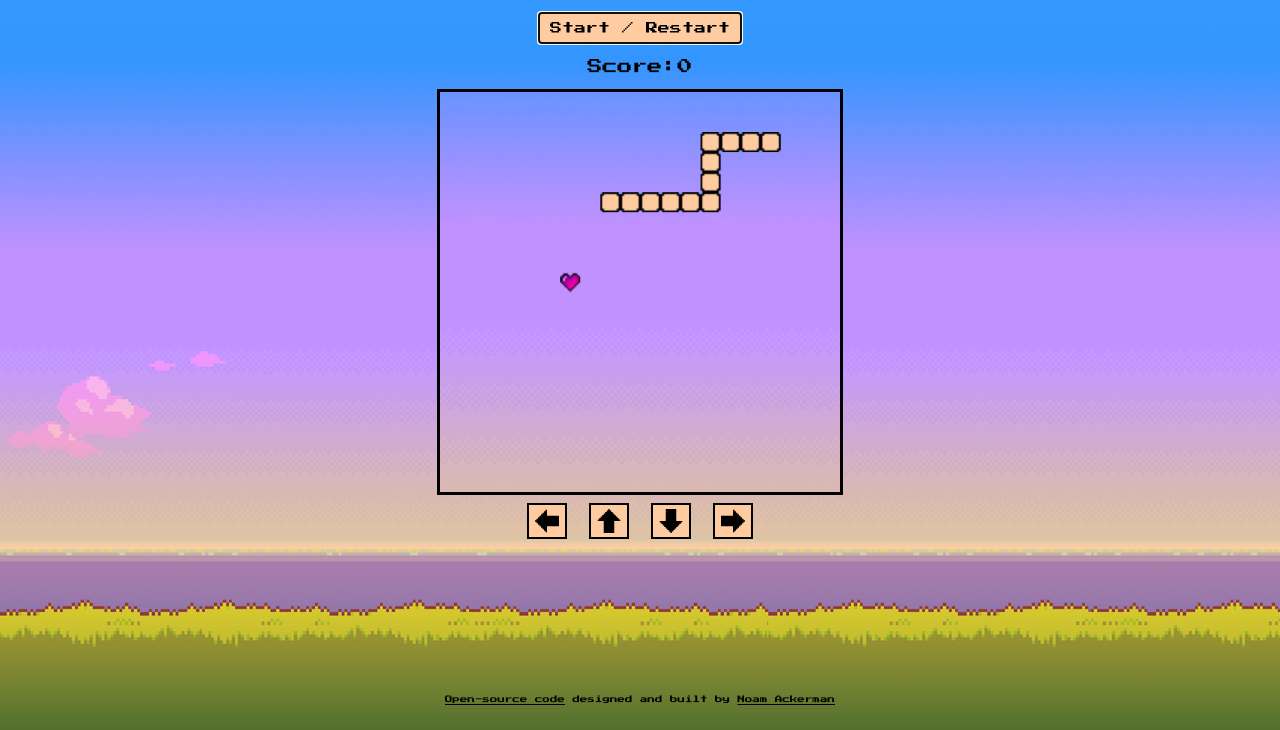
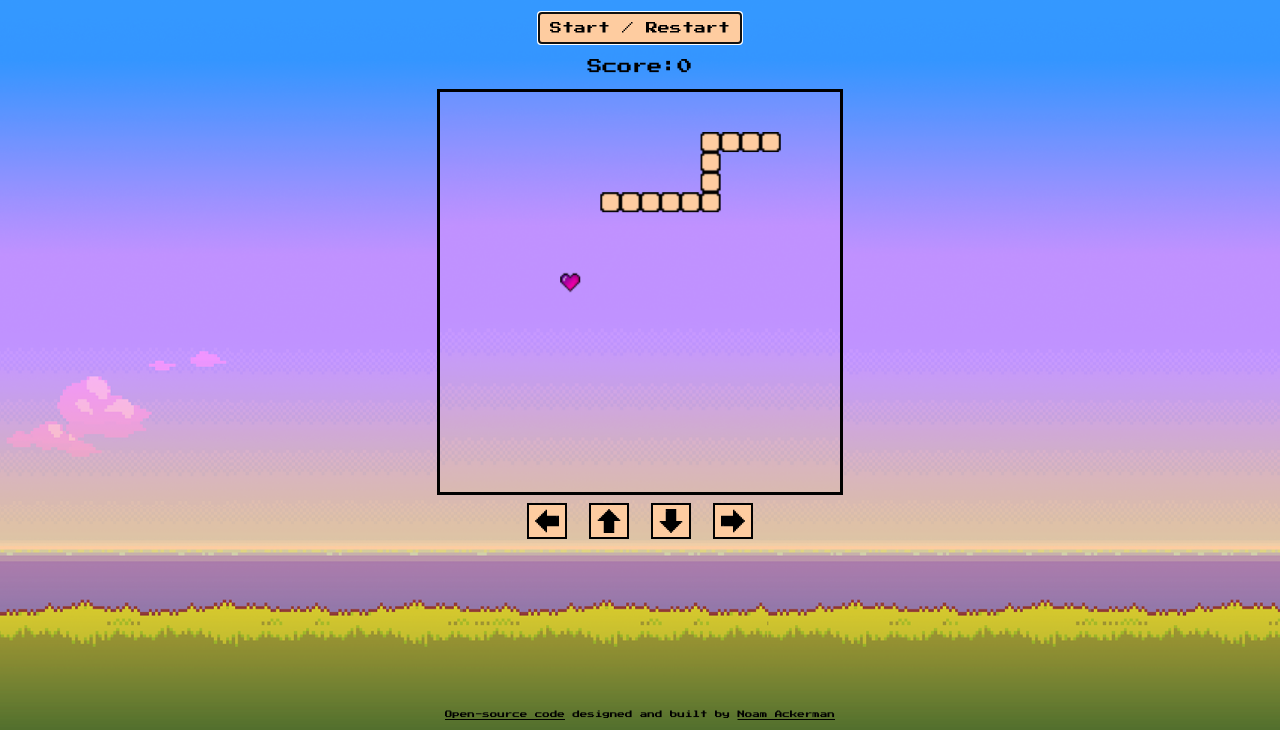
Before and after one commit to noam-ackerman/Snake-Game, a plain HTML site: page index.html in a window 1280 px wide. Shown: the part 70-800 px from the top of the page. Drawn offline with nearby package versions, Linux system fonts and the light colour scheme; no server answers.

Commit message:
fixing open source link height

```diff
--- a/style.css
+++ b/style.css
@@ -7,7 +7,7 @@ body {
 .container {
   text-align: center;
   margin-top: 35px;
-  min-height: calc(100vh - 70px);
+  min-height: calc(100vh - 55px);
 }
 
 .grid {
```
